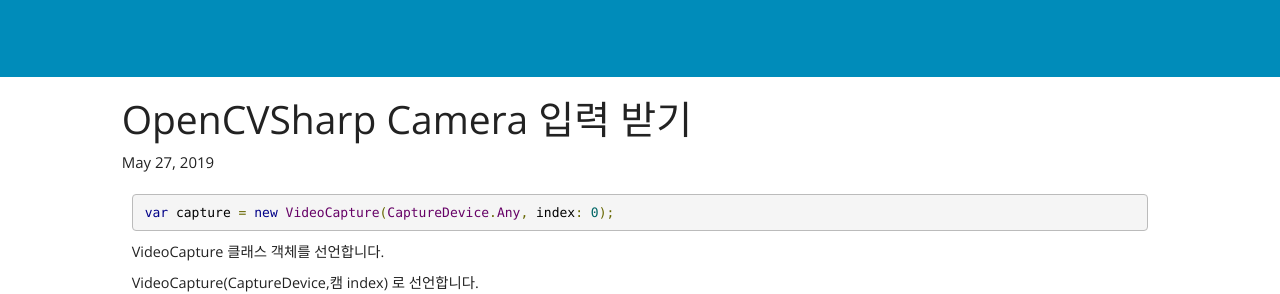
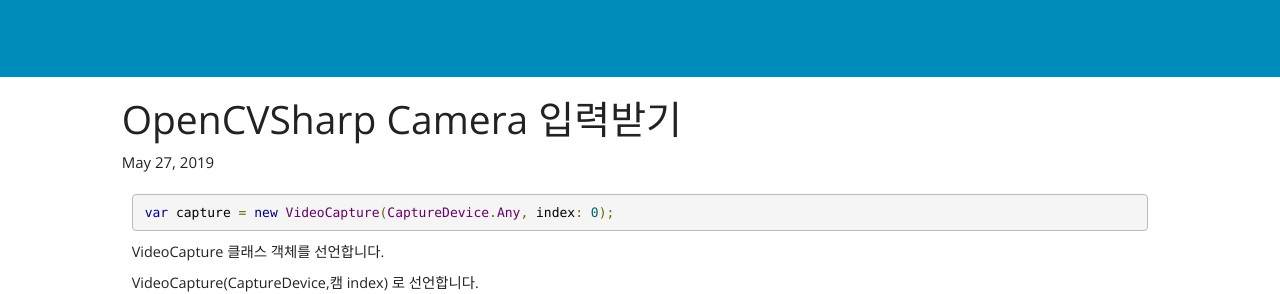
Before and after one commit to MeigoArisa/meigoarisa.github.io, a Jekyll site: the page built from _posts/2019-05-27-OpenCVSharp Camera 입력받기.md, in a window 1280 px wide and 900 px high. Shown: the part 205-499 px from the top of the window. Built offline with Jekyll 4.4.1, drawn with Linux system fonts in a browser that asks for light colours; nearby versions of some CDN libraries; comment, search, counter and statistics services are not loaded; some of the changed text lies outside the part shown.

```diff
--- a/_posts/2019-05-27-OpenCVSharp Camera 입력 받기.md
+++ b/_posts/2019-05-27-OpenCVSharp Camera 입력받기.md
@@ -1,6 +1,6 @@
 ---
 layout: post
-title: OpenCVSharp Camera 입력 받기
+title: OpenCVSharp Camera 입력받기
 categories: OpenCVSharp
 
 ---
```
Also changed, not shown: OpenCVSharp.md (+1 -1 lines).
